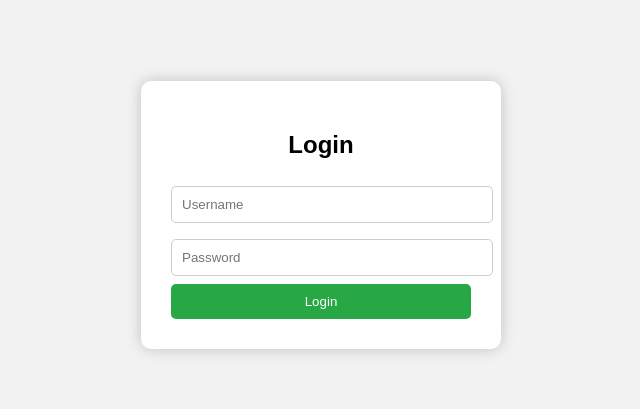
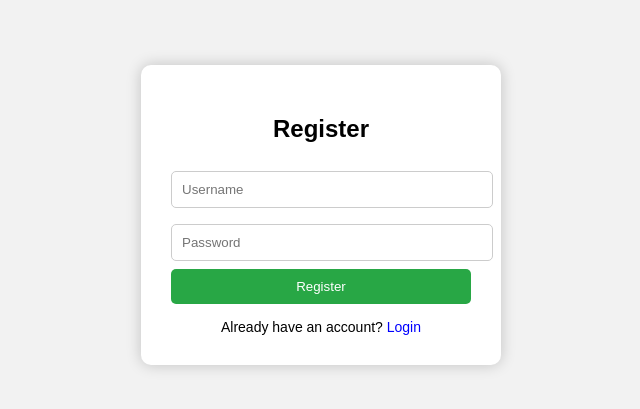
Before and after one commit to carlsolon/finalngani, a plain HTML site: page index.html in a window 1280 px wide. Shown: the part 193-602 px from the top of the page, without its empty margins (319-959 px from the left). Drawn offline with Linux system fonts and the light colour scheme.

Commit message:
Update index.html

```diff
--- a/index.html
+++ b/index.html
@@ -2,16 +2,25 @@
 <html lang="en">
 <head>
   <meta charset="UTF-8">
-  <title>Login (No DB)</title>
+  <title>Login/Register (No DB)</title>
   <link rel="stylesheet" href="style.css">
 </head>
 <body>
 
-  <div class="container" id="loginForm">
+  <div class="container" id="registerForm">
+    <h2>Register</h2>
+    <input type="text" id="reg-username" placeholder="Username" required>
+    <input type="password" id="reg-password" placeholder="Password" required>
+    <button onclick="register()">Register</button>
+    <div class="switch">Already have an account? <a onclick="showLogin()">Login</a></div>
+  </div>
+
+  <div class="container" id="loginForm" style="display: none;">
     <h2>Login</h2>
     <input type="text" id="login-username" placeholder="Username" required>
     <input type="password" id="login-password" placeholder="Password" required>
     <button onclick="login()">Login</button>
+    <div class="switch">Don't have an account? <a onclick="showRegister()">Register</a></div>
   </div>
 
   <script src="script.js"></script>
```
